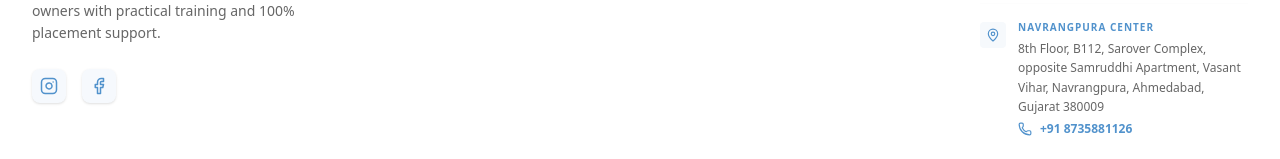
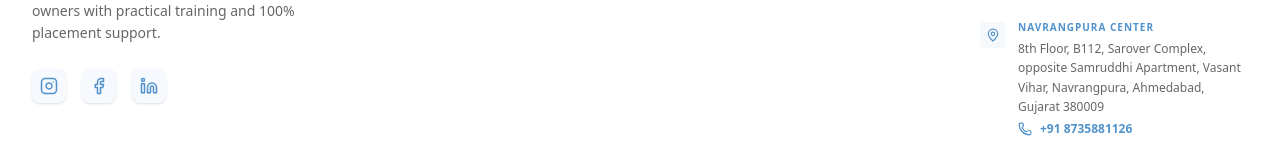
Before and after one commit to Ayushi4974/Rexmyze, a Next.js app: page / in a window 1280 px wide. Shown: the part 5933-6092 px from the top of the page. Built offline with nearby package versions, Linux system fonts and the light colour scheme.

Commit message:
Update social links and add LinkedIn profile to footer

```diff
--- a/src/components/shared/footer.tsx
+++ b/src/components/shared/footer.tsx
@@ -23,7 +23,7 @@ export default function Footer() {
               practical training and 100% placement support.
             </p>
             <div className="flex items-center gap-4 pt-2">
-              <a href="https://instagram.com/rexmyze" target="_blank" rel="noopener noreferrer" className="p-2 rounded-lg bg-primary/5 text-primary hover:bg-primary hover:text-white transition-all shadow-sm">
+              <a href="https://www.instagram.com/rexmyze_group?igsh=YzlkcHR3cWpjOHY0&utm_source=qr" target="_blank" rel="noopener noreferrer" className="p-2 rounded-lg bg-primary/5 text-primary hover:bg-primary hover:text-white transition-all shadow-sm">
                 <svg
                   xmlns="http://www.w3.org/2000/svg"
                   width="18"
@@ -40,7 +40,7 @@ export default function Footer() {
                   <line x1="17.5" x2="17.51" y1="6.5" y2="6.5" />
                 </svg>
               </a>
-              <a href="https://facebook.com/rexmyze" target="_blank" rel="noopener noreferrer" className="p-2 rounded-lg bg-primary/5 text-primary hover:bg-primary hover:text-white transition-all shadow-sm">
+              <a href="https://www.facebook.com/share/18ea7tYZfN/?mibextid=wwXIfr" target="_blank" rel="noopener noreferrer" className="p-2 rounded-lg bg-primary/5 text-primary hover:bg-primary hover:text-white transition-all shadow-sm">
                 <svg
                   xmlns="http://www.w3.org/2000/svg"
                   width="18"
@@ -53,6 +53,23 @@ export default function Footer() {
                   strokeLinejoin="round"
                 >
                   <path d="M18 2h-3a5 5 0 0 0-5 5v3H7v4h3v8h4v-8h3l1-4h-4V7a1 1 0 0 1 1-1h3z" />
+                </svg>
+              </a>
+              <a href="https://www.linkedin.com/in/irfan-khan-pathan?utm_source=share_via&utm_content=profile&utm_medium=member_android" target="_blank" rel="noopener noreferrer" className="p-2 rounded-lg bg-primary/5 text-primary hover:bg-primary hover:text-white transition-all shadow-sm">
+                <svg
+                  xmlns="http://www.w3.org/2000/svg"
+                  width="18"
+                  height="18"
+                  viewBox="0 0 24 24"
+                  fill="none"
+                  stroke="currentColor"
+                  strokeWidth="2"
+                  strokeLinecap="round"
+                  strokeLinejoin="round"
+                >
+                  <path d="M16 8a6 6 0 0 1 6 6v7h-4v-7a2 2 0 0 0-2-2 2 2 0 0 0-2 2v7h-4v-7a6 6 0 0 1 6-6z" />
+                  <rect width="4" height="12" x="2" y="9" />
+                  <circle cx="4" cy="4" r="2" />
                 </svg>
               </a>
             </div>
```
